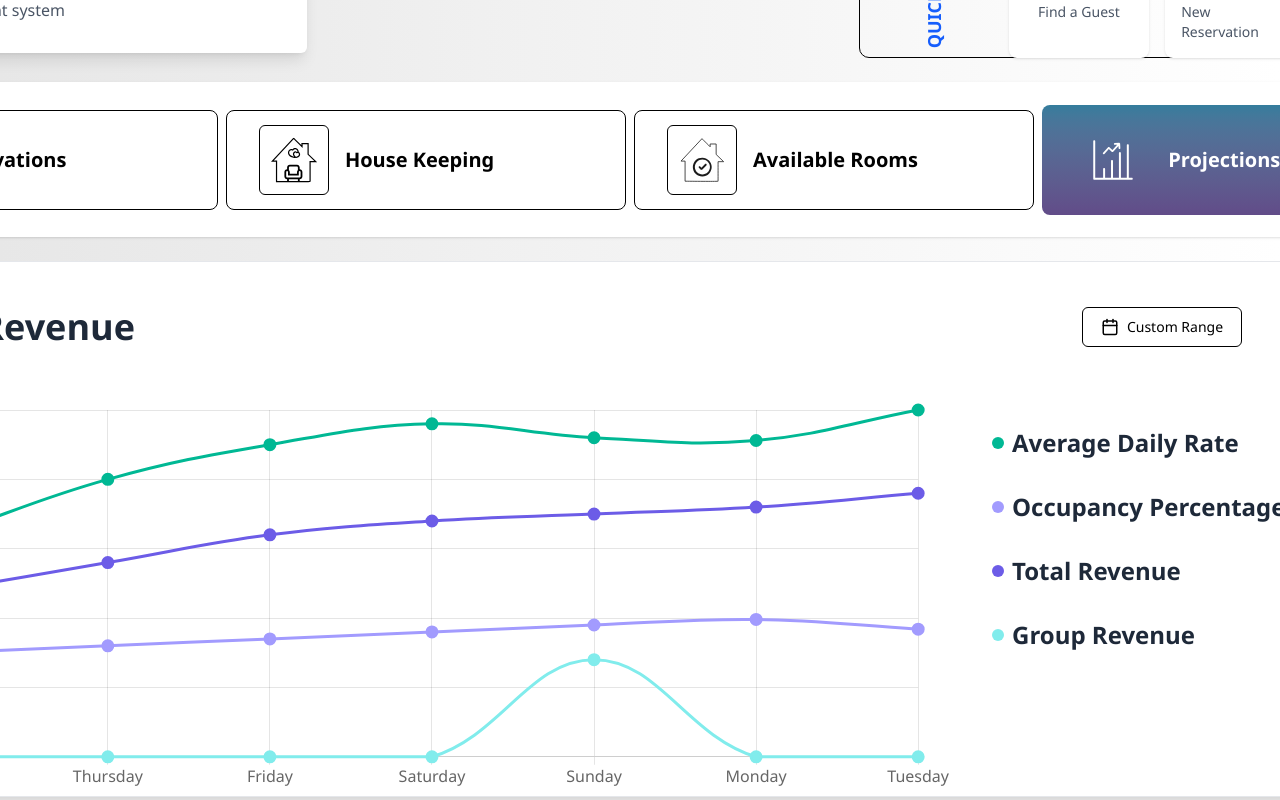
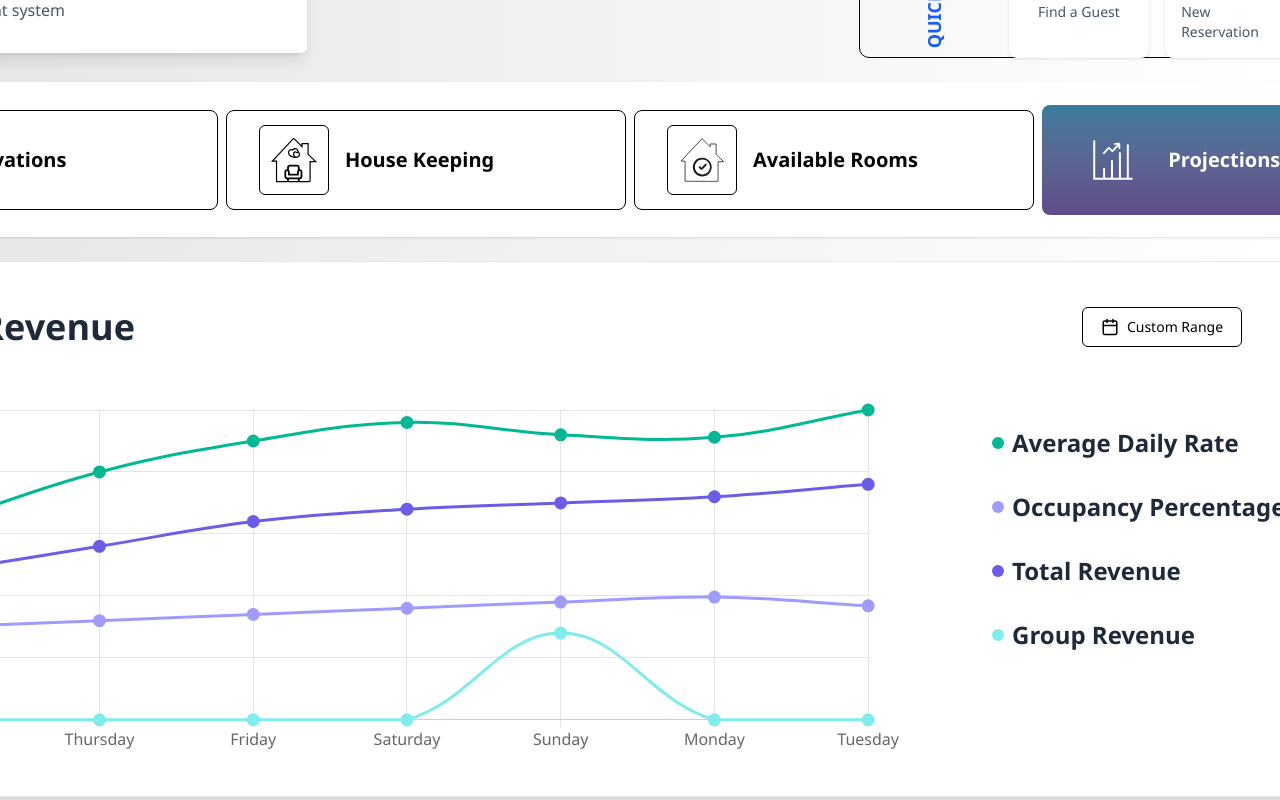
Before and after one commit to Farview-Global/PMS_MVP_Dashboard, a React (Vite) app: page / in a window 1280 px wide. Shown: the part 223-1023 px from the top of the page. Built offline with nearby package versions, Linux system fonts and the light colour scheme.

Commit message:
changes the graph size

```diff
--- a/src/components/ProjectionsContent.jsx
+++ b/src/components/ProjectionsContent.jsx
@@ -157,7 +157,7 @@ const ProjectionsContent = () => {
         <div className="w-[1638px] h-[412px] flex items-start justify-between">
           {/* Chart Area */}
           <div className="w-[1800px] h-[412px] flex flex-col items-start">
-            <Line data={data} options={options} width={1100} height={412} />
+            <Line data={data} options={options} width={1050} height={375} />
           </div>
 
           {/* Legend Buttons */}
```
